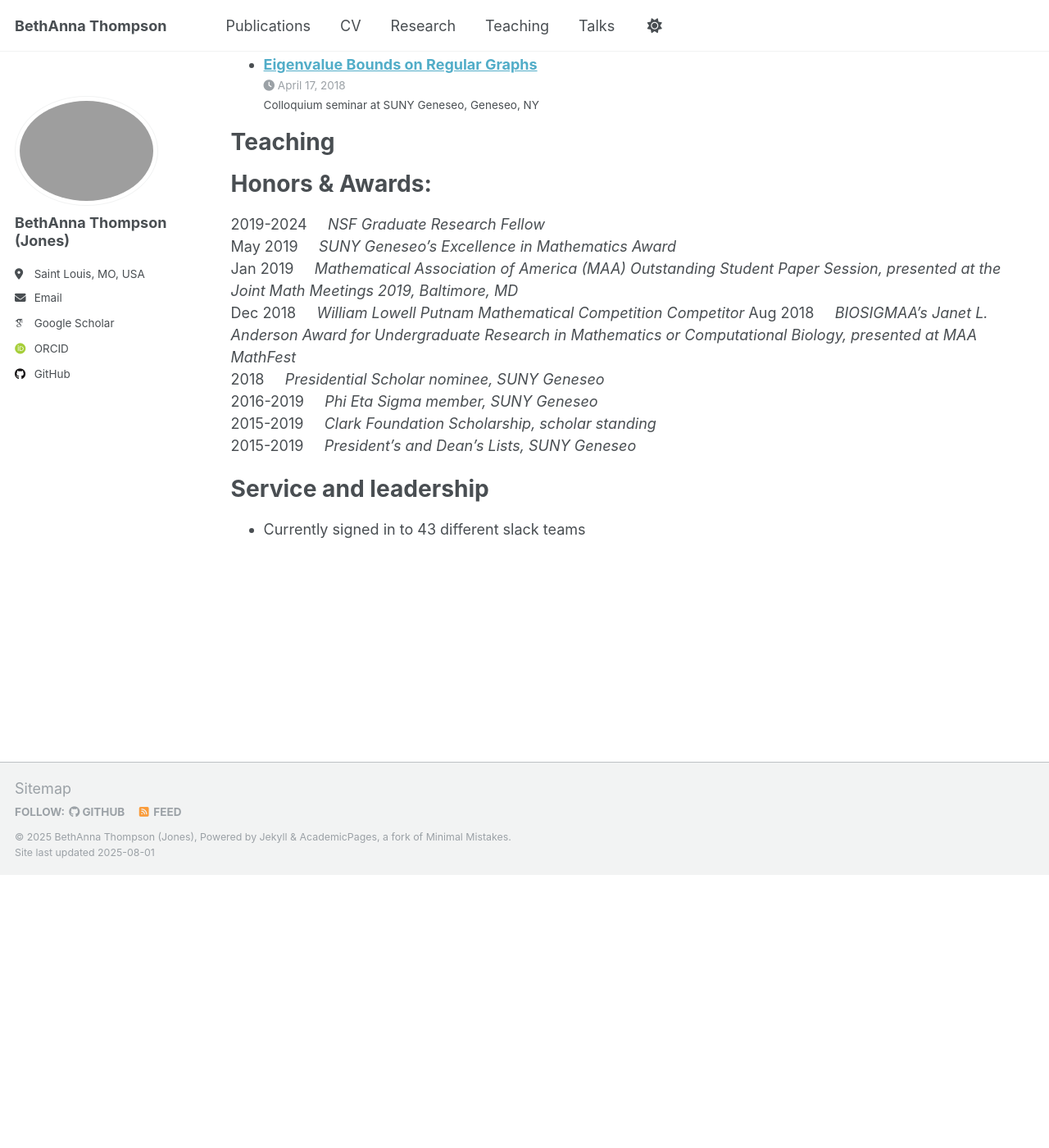
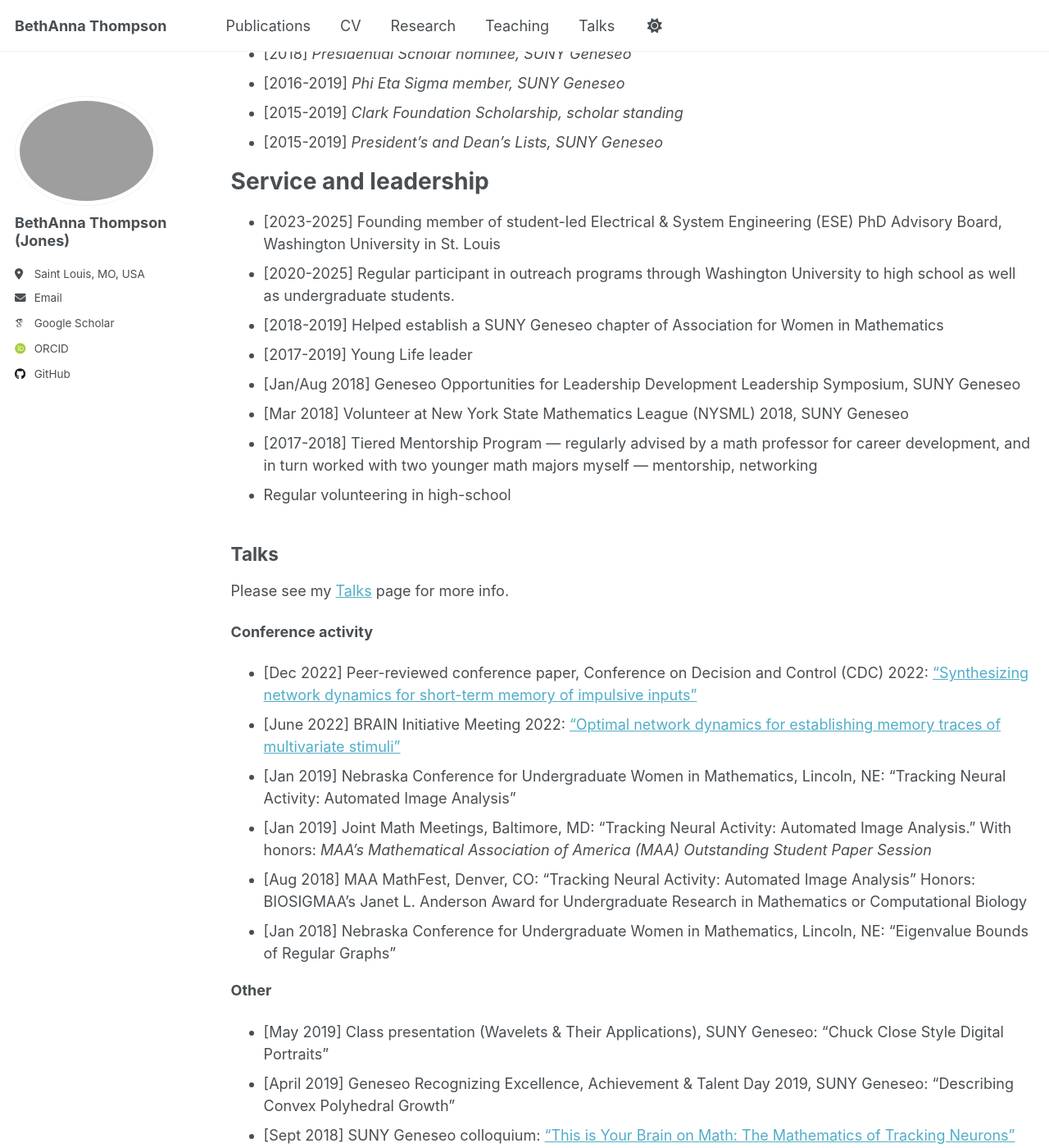
Before and after one commit to BethAnna/BethAnna.github.io, a Jekyll site: the page built from _pages/cv.md, in a window 1280 px wide and 1400 px high, scrolled down 2441 px. Shown: the whole window at 82% size. Built offline with Jekyll 4.4.1, drawn with Linux system fonts in a browser that asks for light colours; some web fonts are replaced; a script that is not in the unit is left out; before the commit the page ends 3508 px from its top, so only the background shows below that; some of the changed text lies outside the part shown.

Commit message:
Update cv.md
Filled in Talks section

```diff
--- a/_pages/cv.md
+++ b/_pages/cv.md
@@ -8,8 +8,7 @@ redirect_from:
 ---
 
 
-Education
-======
+## Education
 **Ph.D in Systems Science & Mathematics** (2019-2024)
 
    &nbsp;&nbsp;&nbsp;&nbsp;&nbsp;&nbsp; <b>Thesis:</b> <em>Synthesis of neuronal network dynamics for optimal stimulus encoding and retention.</em>
@@ -29,8 +28,15 @@ Education
    &nbsp;&nbsp;&nbsp;&nbsp;&nbsp;&nbsp; Geneseo, NY <br>
 
 
-Skills
-======
+
+## Publications
+<ul>{% for post in site.publications reversed %}
+    {% include archive-single-cv.html %}
+  {% endfor %}</ul>
+
+
+
+## Skills
 * Software & Object-Oriented Programming
   * Python (NumPy, SciPy, PyTorch, TensorFlow, ... )
   * MATLAB
@@ -56,15 +62,7 @@ Skills
   * Problem-solver: critical-thinker, creative, capable of self-teaching
 
 
-Publications
-======
-  <ul>{% for post in site.publications reversed %}
-    {% include archive-single-cv.html %}
-  {% endfor %}</ul>
-
-
-Work experience
-======
+## Work experience
 * Fall 2024: Adjunct Instructor
   * Department of Electrical & Systems Engineering, Washington University in St. Louis
   * Duties: working directly with students in lectures and office hours; designing homeworks, coding labs, and case studies as well as respective solutions; overseeing the team of undergraduate teaching assistants; collaborating with main instructor to advance pedagogical goals.
@@ -74,32 +72,55 @@ Work experience
   * Duties: overseeing other employees; acting as the go-to for various building and administrative duties
 
 
-Talks
-======
-  <ul>{% for post in site.talks reversed %}
-    {% include archive-single-talk-cv.html  %}
-  {% endfor %}</ul>
 
-Teaching
-======
-  <ul>{% for post in site.teaching reversed %}
-    {% include archive-single-cv.html %}
-  {% endfor %}</ul>
-
-
-Honors & Awards:
-======
-2019-2024 &nbsp;&nbsp;&nbsp; _NSF Graduate Research Fellow_ <br>
-May 2019 &nbsp;&nbsp;&nbsp; _SUNY Geneseo’s Excellence in Mathematics Award_ <br>
-Jan 2019 &nbsp;&nbsp;&nbsp; _Mathematical Association of America (MAA) Outstanding Student Paper Session, presented at the Joint Math Meetings 2019, Baltimore, MD_ <br>
-Dec 2018 &nbsp;&nbsp;&nbsp; _William Lowell Putnam Mathematical Competition Competitor_
-Aug 2018 &nbsp;&nbsp;&nbsp; _BIOSIGMAA’s Janet L. Anderson Award for Undergraduate Research in Mathematics or Computational Biology, presented at MAA MathFest_ <br>
-2018 &nbsp;&nbsp;&nbsp; _Presidential Scholar nominee, SUNY Geneseo_ <br>
-2016-2019 &nbsp;&nbsp;&nbsp;	_Phi Eta Sigma member, SUNY Geneseo_ <br>
-2015-2019	&nbsp;&nbsp;&nbsp; _Clark Foundation Scholarship, scholar standing_ <br>
-2015-2019	&nbsp;&nbsp;&nbsp; _President’s and Dean’s Lists, SUNY Geneseo_ <br>
+## Honors & Awards:
+* [2019-2024] _NSF Graduate Research Fellow_ <br>
+* [May 2019] _SUNY Geneseo’s Excellence in Mathematics Award_ <br>
+* [Jan 2019] _Mathematical Association of America (MAA) Outstanding Student Paper Session, presented at the Joint Math Meetings 2019, Baltimore, MD_ <br>
+* [Dec 2018] _William Lowell Putnam Mathematical Competition Competitor_
+* [Aug 2018] _BIOSIGMAA’s Janet L. Anderson Award for Undergraduate Research in Mathematics or Computational Biology, presented at MAA MathFest_ <br>
+* [2018] _Presidential Scholar nominee, SUNY Geneseo_ <br>
+* [2016-2019]	_Phi Eta Sigma member, SUNY Geneseo_ <br>
+* [2015-2019]	_Clark Foundation Scholarship, scholar standing_ <br>
+* [2015-2019] _President’s and Dean’s Lists, SUNY Geneseo_ <br>
 
 
 Service and leadership
 ======
-* Currently signed in to 43 different slack teams
+* [2023-2025] Founding member of student-led Electrical & System Engineering (ESE) PhD Advisory Board, Washington University in St. Louis
+* [2020-2025]	Regular participant in outreach programs through Washington University to high school as well as undergraduate students.
+* [2018-2019]	Helped establish a SUNY Geneseo chapter of Association for Women in Mathematics
+* [2017-2019]	Young Life leader
+* [Jan/Aug 2018]	Geneseo Opportunities for Leadership Development Leadership Symposium, SUNY Geneseo
+* [Mar 2018]	Volunteer at New York State Mathematics League (NYSML) 2018, SUNY Geneseo
+* [2017-2018]	Tiered Mentorship Program — regularly advised by a math professor for career development, and in turn worked with two younger math majors myself — mentorship, networking
+* Regular volunteering in high-school
+
+
+
+## Talks
+Please see my [Talks](https://bethanna.github.io/talks/) page for more info.
+
+**Conference activity**
+* [Dec 2022]	Peer-reviewed conference paper, Conference on Decision and Control (CDC) 2022: ["Synthesizing network dynamics for short-term memory of impulsive inputs"](https://bethanna.github.io/talks/2022-12-09-talk)
+* [June 2022]	BRAIN Initiative Meeting 2022: ["Optimal network dynamics for establishing memory traces of multivariate stimuli"](https://bethanna.github.io/talks/2022-06-21-talk)
+* [Jan 2019]	Nebraska Conference for Undergraduate Women in Mathematics, Lincoln, NE: “Tracking Neural Activity: Automated Image Analysis”
+* [Jan 2019]	Joint Math Meetings, Baltimore, MD: “Tracking Neural Activity: Automated Image Analysis.” With honors: _MAA’s Mathematical Association of America (MAA) Outstanding Student Paper Session_
+* [Aug 2018]	MAA MathFest, Denver, CO: “Tracking Neural Activity: Automated Image Analysis”
+Honors: BIOSIGMAA’s Janet L. Anderson Award for Undergraduate Research in Mathematics or Computational Biology
+* [Jan 2018]	Nebraska Conference for Undergraduate Women in Mathematics, Lincoln, NE: “Eigenvalue Bounds of Regular Graphs”
+
+**Other**
+* [May 2019]	Class presentation (Wavelets & Their Applications), SUNY Geneseo: “Chuck Close Style Digital Portraits”
+* [April 2019]	Geneseo Recognizing Excellence, Achievement & Talent Day 2019, SUNY Geneseo: “Describing Convex Polyhedral Growth”
+* [Sept 2018]	SUNY Geneseo colloquium: [“This is Your Brain on Math: The Mathematics of Tracking Neurons”](https://bethanna.github.io/talks/2018-09-18-talk)
+* [May 2018]	Class presentation (Linear Programming & Operations Research), SUNY Geneseo: “Genetic Algorithms”
+* [May 2018]	Class presentation (Numerical Analysis), SUNY Geneseo: “The Inverse Power Method”
+* [April 2018]	Geneseo Recognizing Excellence, Achievement & Talent Day 2018, SUNY Geneseo: “Analysis of Factors Affecting Multi-Drug-Resistant Tuberculosis in Susceptible Populations”
+* [April 2018]	Geneseo Recognizing Excellence, Achievement & Talent Day 2018, SUNY Geneseo: [“Eigenvalue Bounds of Regular Graphs”](http://bethanna.github.io/files/2018-EigBounds-talk)
+
+
+
+
+## Teaching
+Please see my [Teaching](https://bethanna.github.io/teaching/) page.
```
